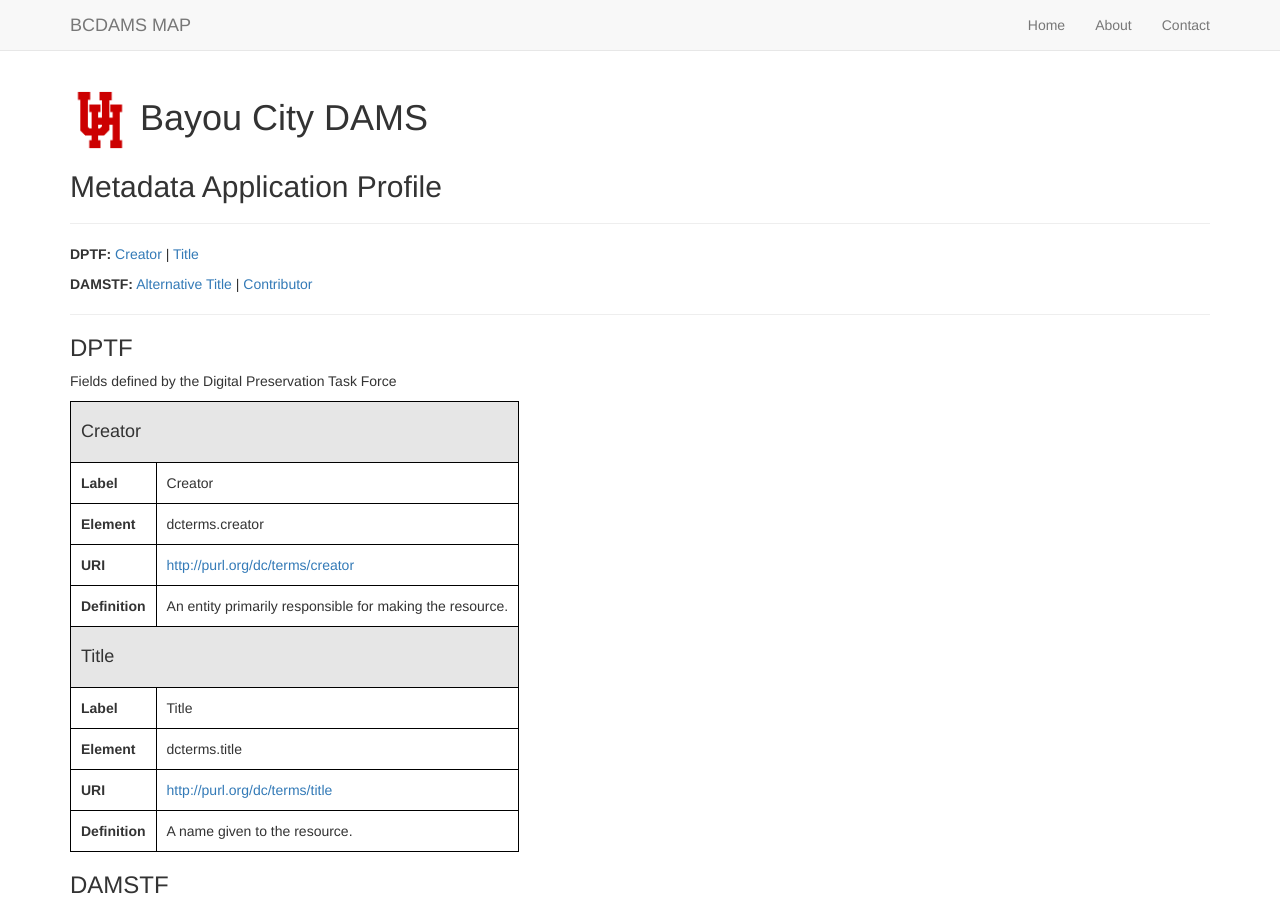
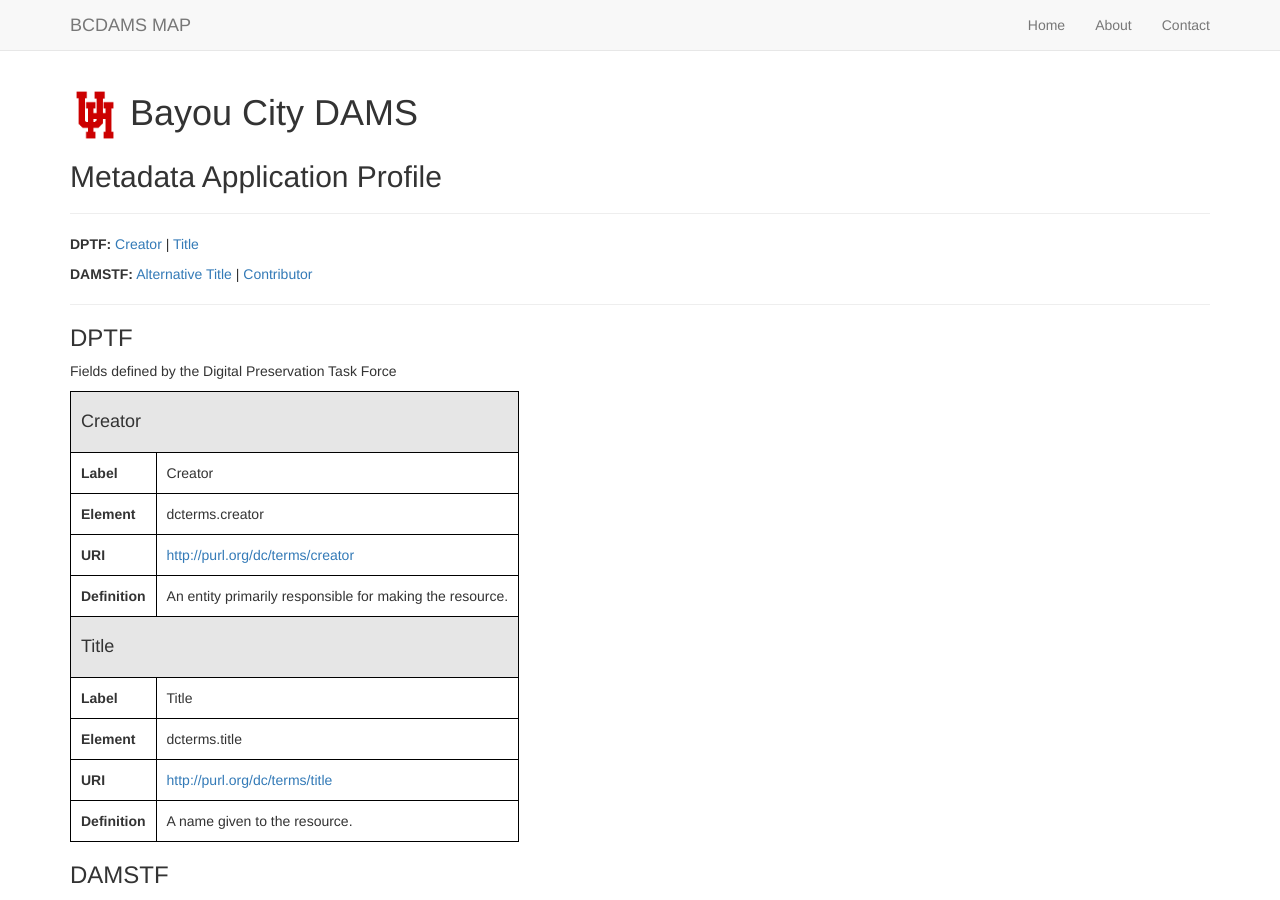
Before and after one commit to uhlibraries-digital/bcdams-map, a Jekyll site: the page built from index.html, in a window 1280 px wide and 900 px high. Built offline with Jekyll 4.4.1, drawn with Linux system fonts in a browser that asks for light colours; nearby versions of some CDN libraries; the list of posts is cut into pages by our own code.

Commit message:
reduce logo to 50x50

```diff
--- a/index.html
+++ b/index.html
@@ -2,7 +2,7 @@
 layout: template1
 ---
 
-<h1><img src="{{ site.baseurl }}{{ site.avatar }}" alt="UH Logo" style="width:60px;height:60px;"> Bayou City DAMS</h1>
+<h1><img src="{{ site.baseurl }}{{ site.avatar }}" alt="UH Logo" style="width:50px;height:50px;"> Bayou City DAMS</h1>
 <h2>Metadata Application Profile</h2>
 
 <hr>
```
